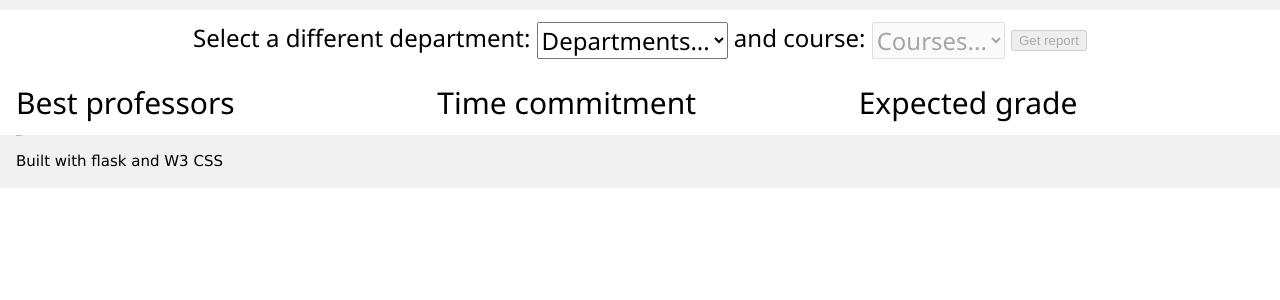
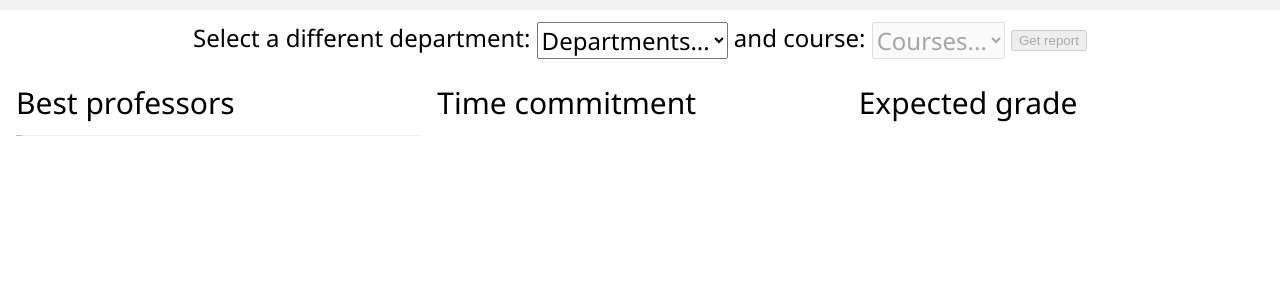
Before and after one commit to andportnoy/smartercapes.com, a Flask app: template templates/report.html in a window 1280 px wide. Shown: the top 300 px of the page. Run offline with Flask 2, Linux system fonts and the light colour scheme; the template is opened without the code that fills it, so the values that code supplies are empty.

Commit message:
get rid of color and statement in footer

```diff
--- a/templates/report.html
+++ b/templates/report.html
@@ -52,8 +52,7 @@
     </div>
 </div>
 
-<footer class="w3-container w3-light-gray">
-  <p>Built with flask and W3 CSS</p>
+<footer class="w3-container">
 </footer>
 </body>
 </html>
```
